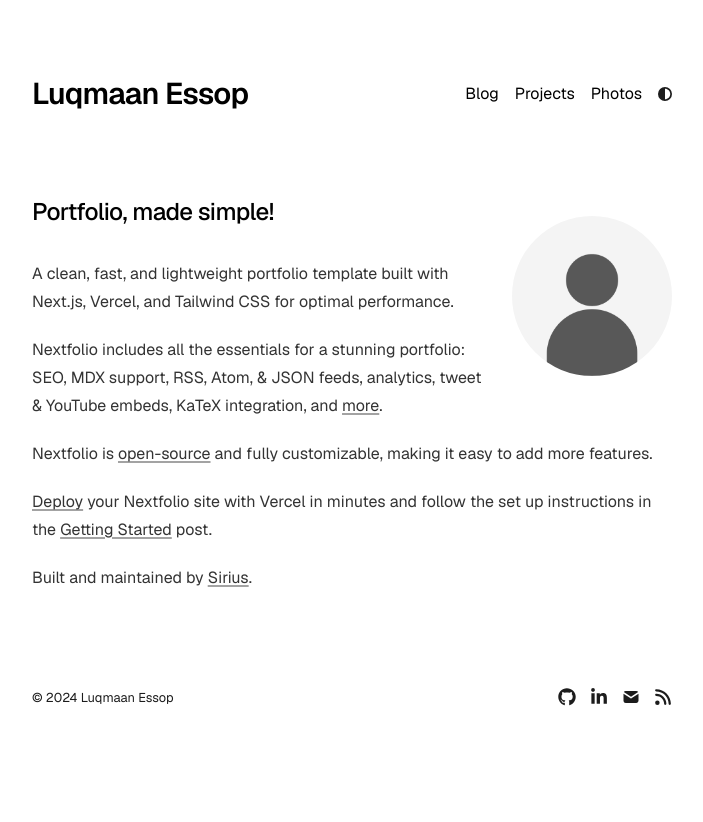
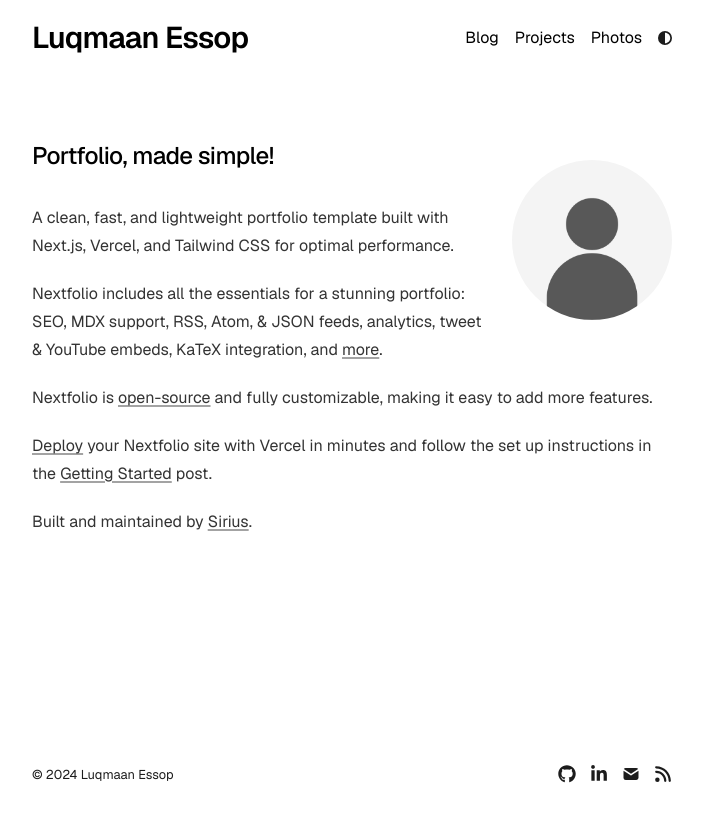
Before and after one commit to luqmaanessop/luqmaanessop.github.io, a Next.js app: page / in a window 1280 px wide. Shown: the top 822 px of the page, without its empty margins (288-991 px from the left). After the commit the page ends 800 px from the top, so only its background shows below. Built offline with nearby package versions, Linux system fonts and the light colour scheme.

Commit message:
style: layout improvements

```diff
--- a/app/components/footer.tsx
+++ b/app/components/footer.tsx
@@ -36,7 +36,7 @@
 
 export default function Footer() {
   return (
-    <small className="block lg:mt-24 mt-16 text-[#1C1C1C] dark:text-[#D4D4D4]">
+    <small className="block mb-4 text-[#1C1C1C] dark:text-[#D4D4D4]">
       <time>© {YEAR}</time>{" "}
       <a
         className="no-underline"
--- a/app/layout.tsx
+++ b/app/layout.tsx
@@ -72,16 +72,16 @@
           title="JSON Feed"
         />
       </head>
-      <body className="antialiased flex flex-col items-center justify-center mx-auto mt-2 lg:mt-8 mb-20 lg:mb-40">
+      <body className="antialiased flex flex-col items-center justify-center mx-auto">
         <ThemeProvider
           attribute="class"
           defaultTheme="system"
           enableSystem
           disableTransitionOnChange
         >
-          <main className="flex-auto min-w-0 mt-2 md:mt-6 flex flex-col px-6 sm:px-4 md:px-0 max-w-[640px] w-full">
+          <main className="flex-auto min-h-[100vh] min-w-0 flex flex-col px-6 sm:px-4 md:px-0 max-w-[640px] w-full">
             <Navbar />
-            {children}
+            <div className="flex-1">{children}</div>
             <Footer />
           </main>
         </ThemeProvider>
```
